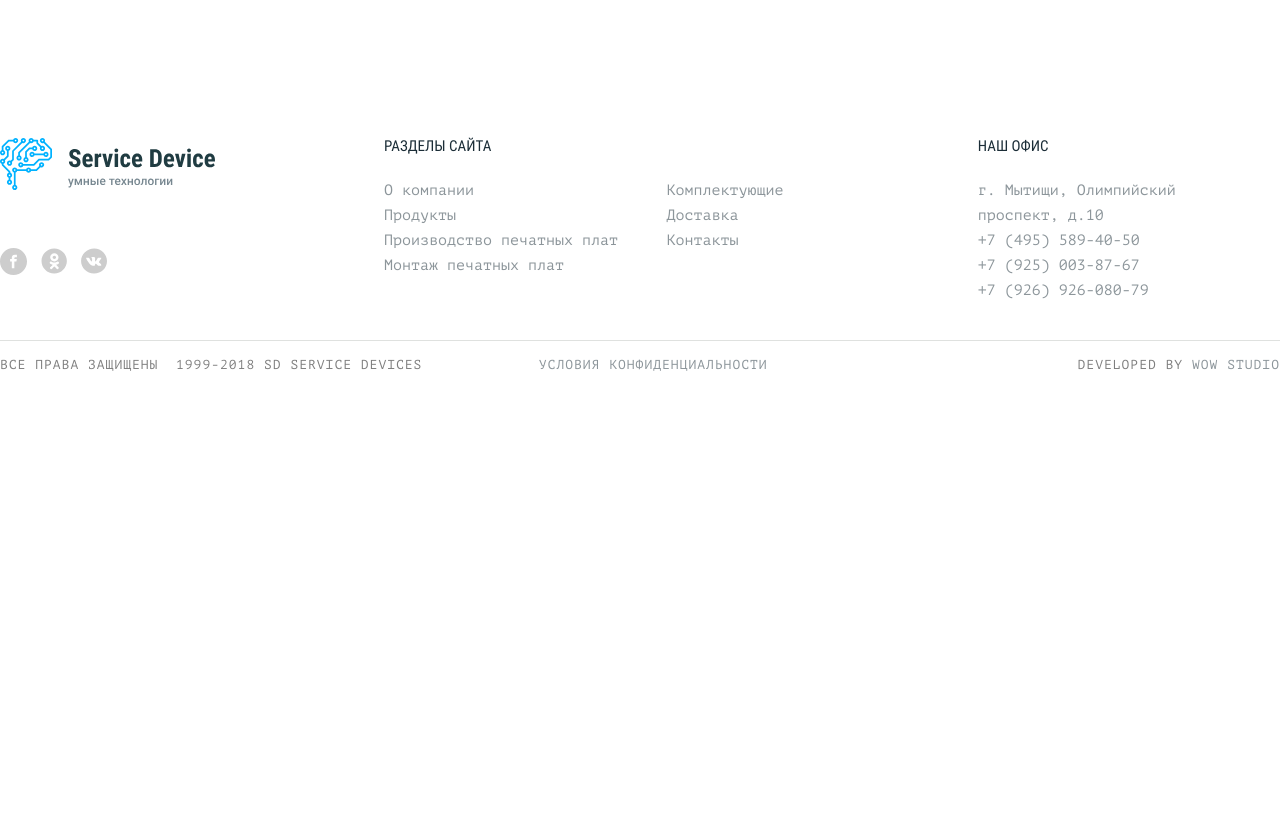
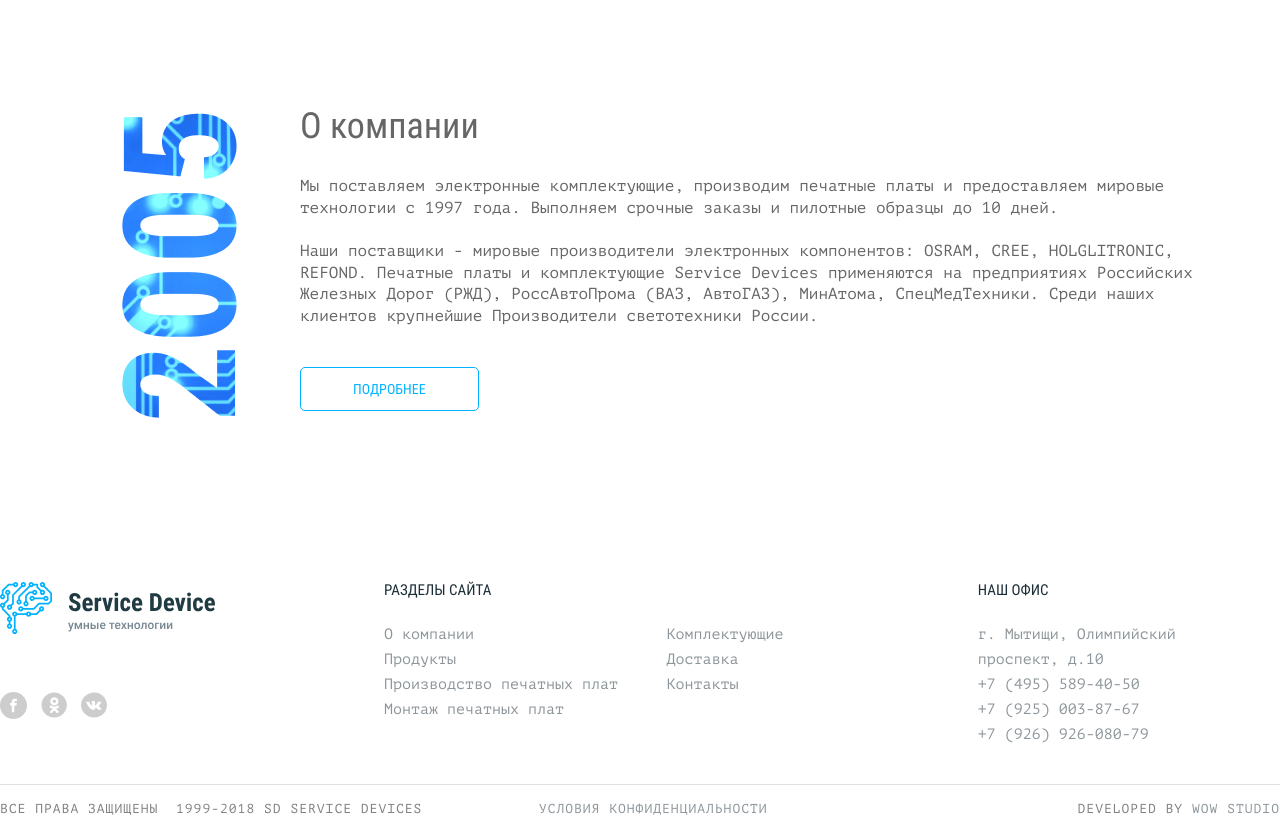
Before and after one commit to sigmarius/smart-device, a plain HTML site: page build/index.html in a window 1280 px wide. Shown: the part 2280-3117 px from the top of the page. Before the commit the page ends 2673 px from the top, so only its background shows below. Drawn offline with Linux system fonts and the light colour scheme.

Commit message:
Начинает делать блок О компании

```diff
--- a/build/index.html
+++ b/build/index.html
@@ -150,7 +150,7 @@
               <use xlink:href="#icon-hired"></use>
             </svg>
             <h4>Крупные поставщики</h4>
-            <p>Нашими поставщиками являются такие крупные мировые компании как: OSRAM,&nbsp;CREE,&nbsp;HOLGLITRONIC, REFOND. Сотрудничество с такими компаниями обеспичивает хорошее качество нашей продукции.
+            <p>Нашими поставщиками являются такие крупные мировые компании как: OSRAM,&nbsp;CREE, HOLGLITRONIC, REFOND. Сотрудничество с такими компаниями обеспичивает хорошее качество нашей продукции.
             </p>
           </li>
           <li class="features__item features__item--detective">
@@ -169,6 +169,15 @@
             <p>Мы  подбираем определенную фабрику, поставщиков, вид доставки, чтобы установить ту цену, которая Вас устраивает.</p>
           </li>
         </ul>
+      </div>
+    </section>
+
+    <section class="about">
+      <div class="about__wrapper wrapper">
+        <h3>О компании</h3>
+        <p>Мы поставляем электронные комплектующие, производим печатные платы и предоставляем мировые технологии с 1997 года. Выполняем срочные заказы и пилотные образцы до 10 дней.</p>
+        <p>Наши поставщики - мировые производители электронных компонентов: OSRAM, CREE, HOLGLITRONIC, REFOND. Печатные платы и комплектующие Service Devices применяются на предприятиях Российских Железных Дорог <span>(РЖД), РоссАвтоПрома (ВАЗ, АвтоГАЗ), МинАтома, СпецМедТехники. Среди наших клиентов крупнейшие Производители светотехники России.</span></p>
+        <button class="button button--blue-border" type="button">Подробнее</button>
       </div>
     </section>
   </main>
--- /dev/null
+++ b/source/sass/blocks/about.scss
@@ -0,0 +1,81 @@
+.about__wrapper {
+  position: relative;
+  margin-bottom: 110px;
+  padding: 21px 84px 0 300px;
+
+  h3 {
+    @include clear-content(21px);
+    @include font(36px, 57px);
+    font-family: "Roboto Condensed", "Arial", "Helvetica", sans-serif;
+    font-weight: 400;
+    color: $text-darker;
+  }
+
+  p {
+    @include clear-content(22px);
+    @include font(16px, 21.5px);
+    color: $text-darker;
+
+    &:last-of-type {
+      margin-bottom: 40px;
+    }
+  }
+
+  &::before {
+    position: absolute;
+    top: 29px;
+    left: 90px;
+    width: 220px;
+    height: 317px;
+    background-image: url("../img/year-desktop@1x.png");
+    background-repeat: no-repeat;
+    background-size: cover;
+    content: "";
+
+    @media (min-resolution: $retina-dpi), (min-resolution: $retina-dppx) {
+      background-image: url("../img/year-desktop@2x.png");
+    }
+  }
+}
+
+@media (max-width: $tablet) {
+  .about__wrapper {
+    padding: 5px 20px 0 213px;
+
+    h3 {
+      @include font(32px, 45px);
+      margin-bottom: 27px;
+    }
+
+    p:last-of-type {
+      margin-bottom: 45px;
+    }
+
+    span {
+      display: none;
+    }
+
+    &::before {
+      top: -6px;
+      left: -3px;
+      width: 251px;
+      height: 362px;
+      background-image: url("../img/year-tablet@1x.png");
+      background-repeat: no-repeat;
+
+      @media (min-resolution: $retina-dpi), (min-resolution: $retina-dppx) {
+        background-image: url("../img/year-tablet@2x.png");
+      }
+    }
+  }
+}
+
+@media (max-width: $mobile) {
+  .about__wrapper {
+    padding: 5px 20px 0 23px;
+
+    &::before {
+      content: none;
+    }
+  }
+}
--- a/source/sass/blocks/button.scss
+++ b/source/sass/blocks/button.scss
@@ -31,4 +31,10 @@
       padding: 16px 30px;
     }
   }
+
+  &--blue-border {
+    padding: 12px 52px;
+    color: $blue;
+    border-color: $blue;
+  }
 }
--- a/source/sass/blocks/features.scss
+++ b/source/sass/blocks/features.scss
@@ -64,7 +64,7 @@
 
 @media (max-width: $tablet) {
   .features__wrapper {
-    padding: 53px 25px 50px;
+    padding: 53px 25px 20px;
   }
 
   .features__item {
--- a/source/sass/style.scss
+++ b/source/sass/style.scss
@@ -11,3 +11,4 @@
 @import "blocks/hero.scss";
 @import "blocks/page-footer.scss";
 @import "blocks/features.scss";
+@import "blocks/about.scss";
```
Also changed, not shown: source/index.html (+10 -1 lines), build/css/style.css, build/css/style.min.css, 1 other file.
